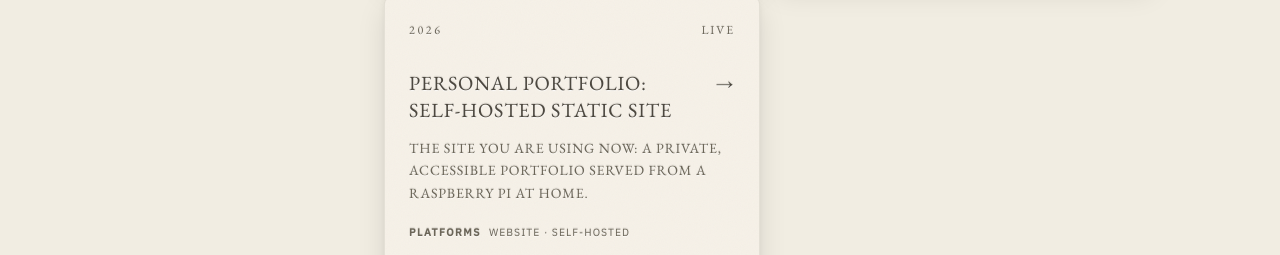
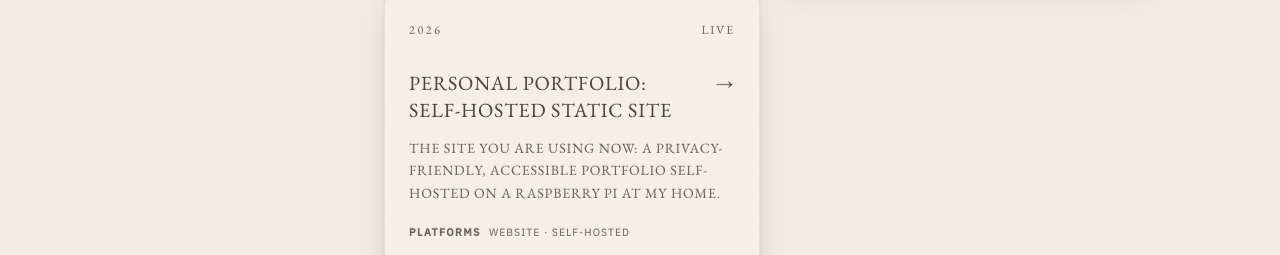
Before and after one commit to faivern/portfolio, a Next.js app: page /projects in a window 1280 px wide. Shown: the part 858-1113 px from the top of the page. Built offline with nearby package versions, Linux system fonts and the light colour scheme; no server answers.

Commit message:
text changes to portfolio

```diff
--- a/app/projects/data.ts
+++ b/app/projects/data.ts
@@ -409,7 +409,7 @@ export const projects: Project[] = [
     slug: "Portfolio",
     title: "Personal Portfolio: Self-Hosted Static Site",
     tagline:
-      "The site you are using now: a private, accessible portfolio served from a Raspberry Pi at home.",
+      "The site you are using now: a privacy-friendly, accessible portfolio self-hosted on a Raspberry Pi at my home.",
     description:
       "A privacy-first, accessible static portfolio with no tracking or third-party requests, self-hosted on a Raspberry Pi.",
     problem:
@@ -419,7 +419,7 @@ export const projects: Project[] = [
     highlights: [
       {
         title: "Zero tracking",
-        detail: "No cookies, analytics, or requests to third parties.",
+        detail: "No cookies, analytics, or tracking scripts.",
       },
       {
         title: "Built for everyone",
@@ -427,7 +427,7 @@ export const projects: Project[] = [
       },
       {
         title: "Self-hosted",
-        detail: "A Raspberry Pi serves the static export through nginx.",
+        detail: "A Raspberry Pi serves the static export through nginx, exposed securely through a Cloudflare Tunnel.",
       },
     ],
     technicalProof: [
```
